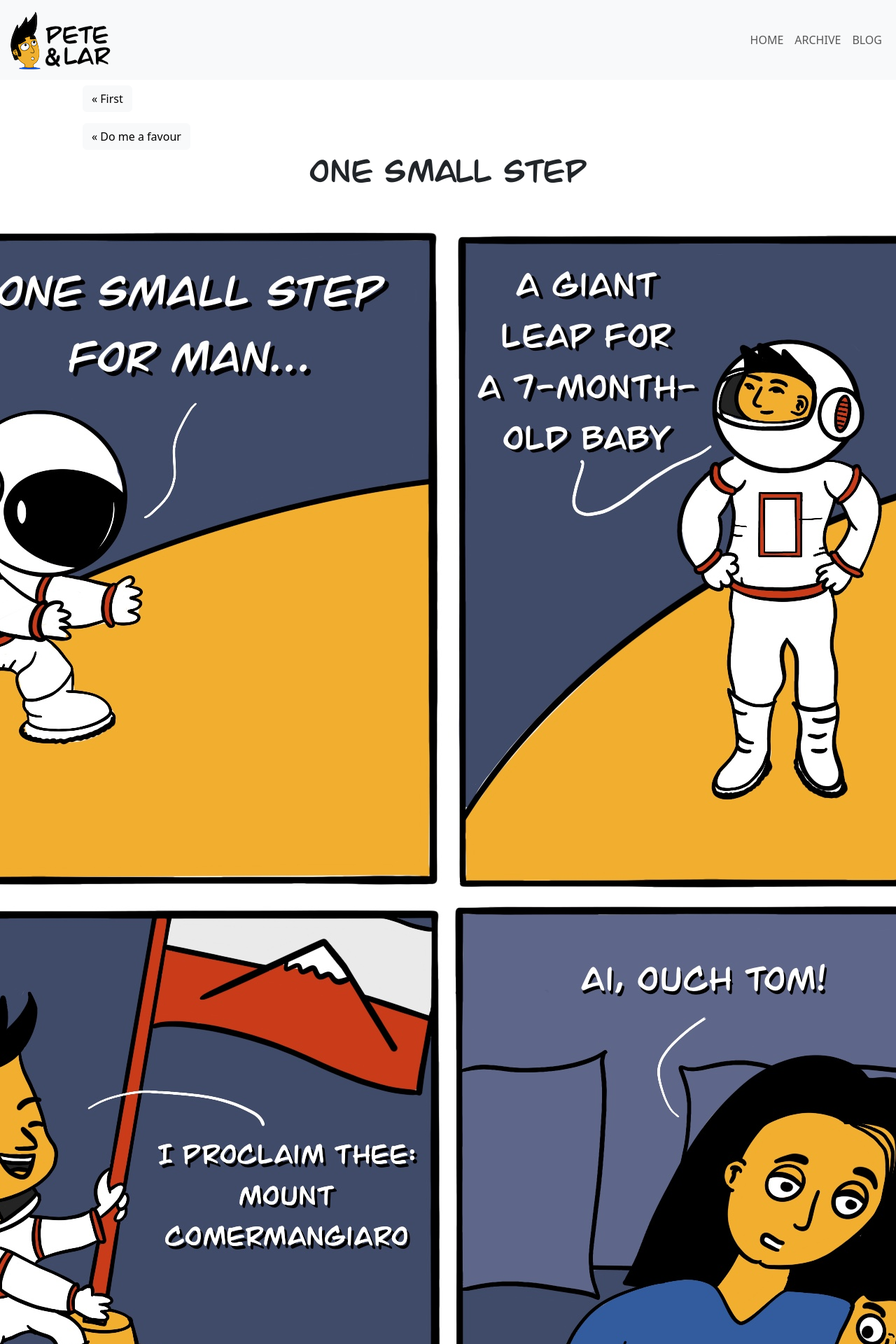
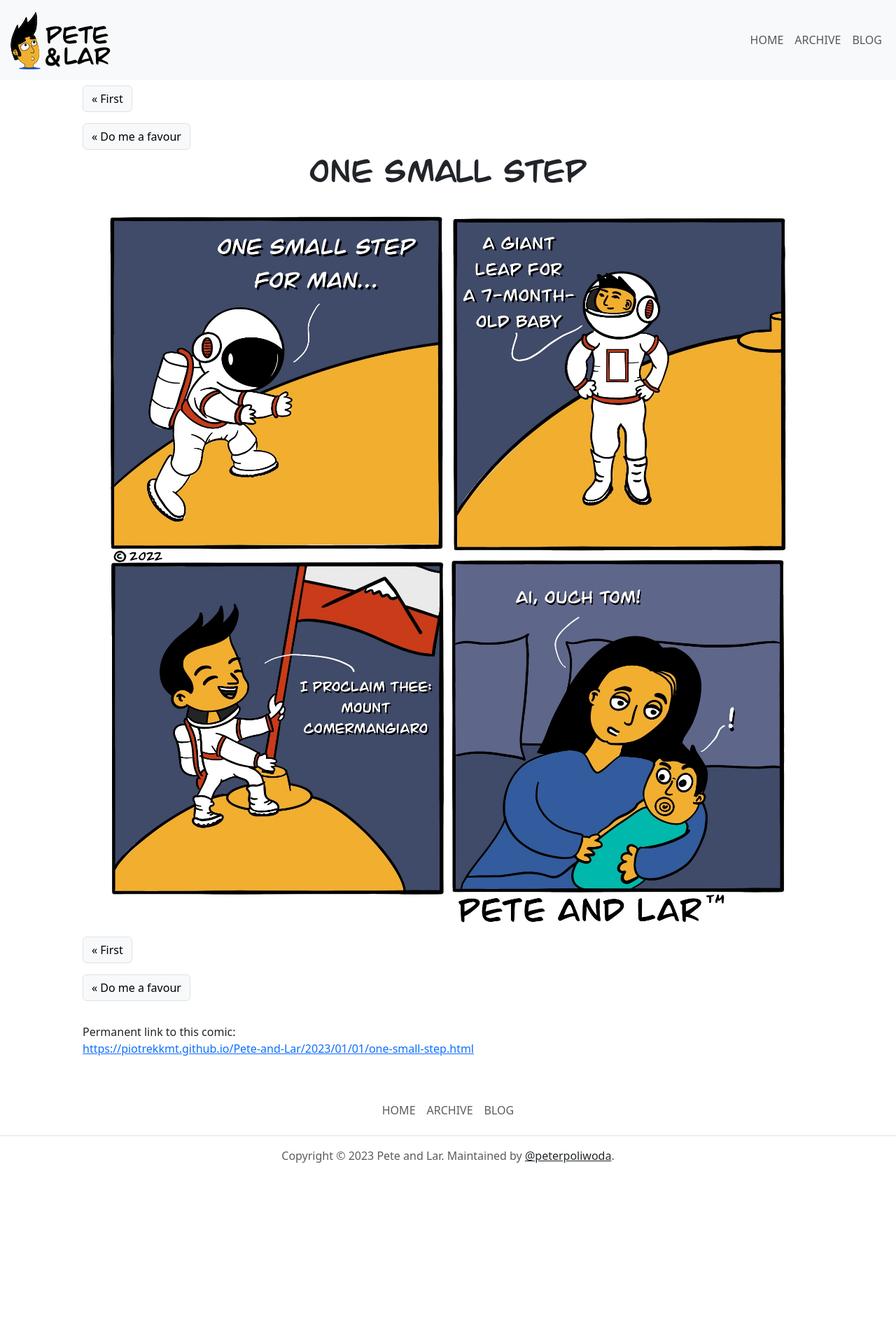
Before and after one commit to piotrekkmt/Pete-and-Lar, a Jekyll site: the page built from _posts/2023-01-01-one-small-step.md, in a window 1280 px wide. Shown: the top 1920 px of the page at 70% size. Built offline with Jekyll 4.4.1, drawn with Linux system fonts in a browser that asks for light colours; after the commit the page ends 1719 px from its top, so only the background shows below that.

Commit message:
fluid image and button borders

```diff
--- a/_includes/post-navigation.html
+++ b/_includes/post-navigation.html
@@ -1,47 +1,47 @@
 <div class="row py-2">
     {% if post.previous.url %}
     <div class="col">
-        <a class="btn btn-light" role="button" href="{{site.posts.last.url | absolute_url}}">&laquo; First</a>
+        <a class="btn btn-light border" role="button" href="{{site.posts.last.url | absolute_url}}">&laquo; First</a>
     </div>
     {% endif %}
     {% if post.next.url %}
     <div class="col d-flex justify-content-end">
-        <a class="btn btn-light" role="button" href="{{site.posts.first.url | absolute_url}}">Last &raquo;</a>
+        <a class="btn btn-light border" role="button" href="{{site.posts.first.url | absolute_url}}">Last &raquo;</a>
     </div>
     {% endif %}
     {% if page.previous.url %}
     <div class="col">
-        <a class="btn btn-light" role="button" href="{{site.posts.last.url | absolute_url}}">&laquo; First</a>
+        <a class="btn btn-light border" role="button" href="{{site.posts.last.url | absolute_url}}">&laquo; First</a>
     </div>
     {% endif %}
     {% if page.next.url %}
     <div class="col d-flex justify-content-end">
-        <a class="btn btn-light" role="button" href="{{site.posts.first.url | absolute_url}}">Last &raquo;</a>
+        <a class="btn btn-light border" role="button" href="{{site.posts.first.url | absolute_url}}">Last &raquo;</a>
     </div>
     {% endif %}
 </div>
 <div class="row py-2">
     {% if page.previous.url %}
     <div class="col">
-        <a class="btn btn-light" role="button" href="{{page.previous.url | absolute_url}}">&laquo;
+        <a class="btn btn-light border" role="button" href="{{page.previous.url | absolute_url}}">&laquo;
             {{page.previous.title}}</a>
     </div>
     {% endif %}
     {% if page.next.url %}
     <div class="col d-flex justify-content-end">
-        <a class="btn btn-light" role="button" href="{{page.next.url | absolute_url}}">{{page.next.title}} &raquo;</a>
+        <a class="btn btn-light border" role="button" href="{{page.next.url | absolute_url}}">{{page.next.title}} &raquo;</a>
     </div>
     {% endif %}
 
     {% if post.previous.url %}
     <div class="col">
-        <a class="btn btn-light" role="button" href="{{post.previous.url | absolute_url}}">&laquo;
+        <a class="btn btn-light border" role="button" href="{{post.previous.url | absolute_url}}">&laquo;
             {{post.previous.title}}</a>
     </div>
     {% endif %}
     {% if post.next.url %}
     <div class="col d-flex justify-content-end">
-        <a class="btn btn-light" role="button" href="{{post.next.url | absolute_url}}">{{post.next.title}} &raquo;</a>
+        <a class="btn btn-light border" role="button" href="{{post.next.url | absolute_url}}">{{post.next.title}} &raquo;</a>
     </div>
     {% endif %}
 </div>
--- a/_layouts/post-details.html
+++ b/_layouts/post-details.html
@@ -10,7 +10,7 @@ layout: default
   <div class="row">
     <div class="col d-flex justify-content-center">
       <a href="{{ page.image | absolute_url }}">
-        <img src="{{ page.image | absolute_url }}" alt="image" border="0" />
+        <img class="img-fluid border-2 border-dark" src="{{ page.image | absolute_url }}" alt="image" />
       </a>
       <p>{{ content }}</p>
     </div>
```
